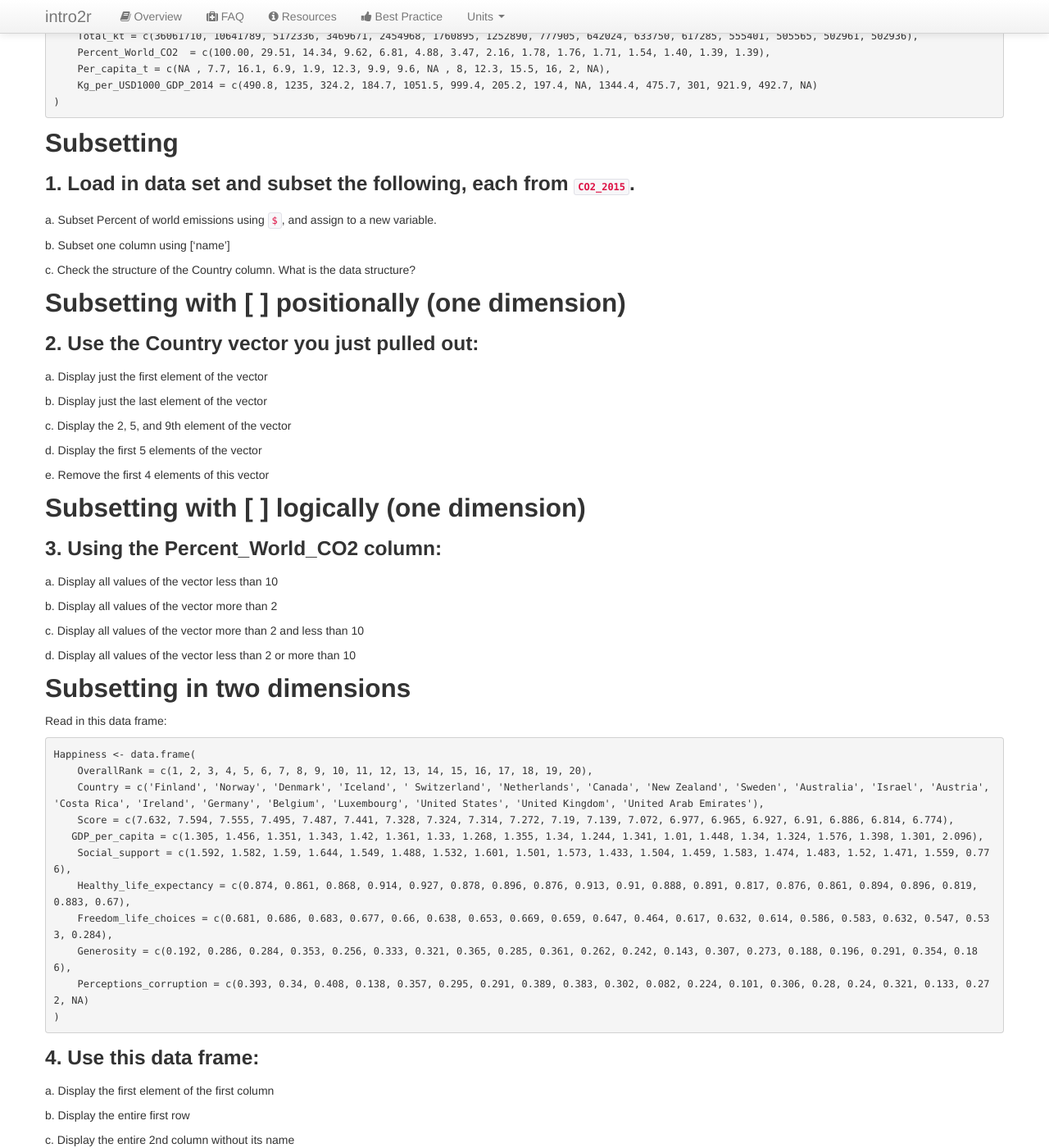
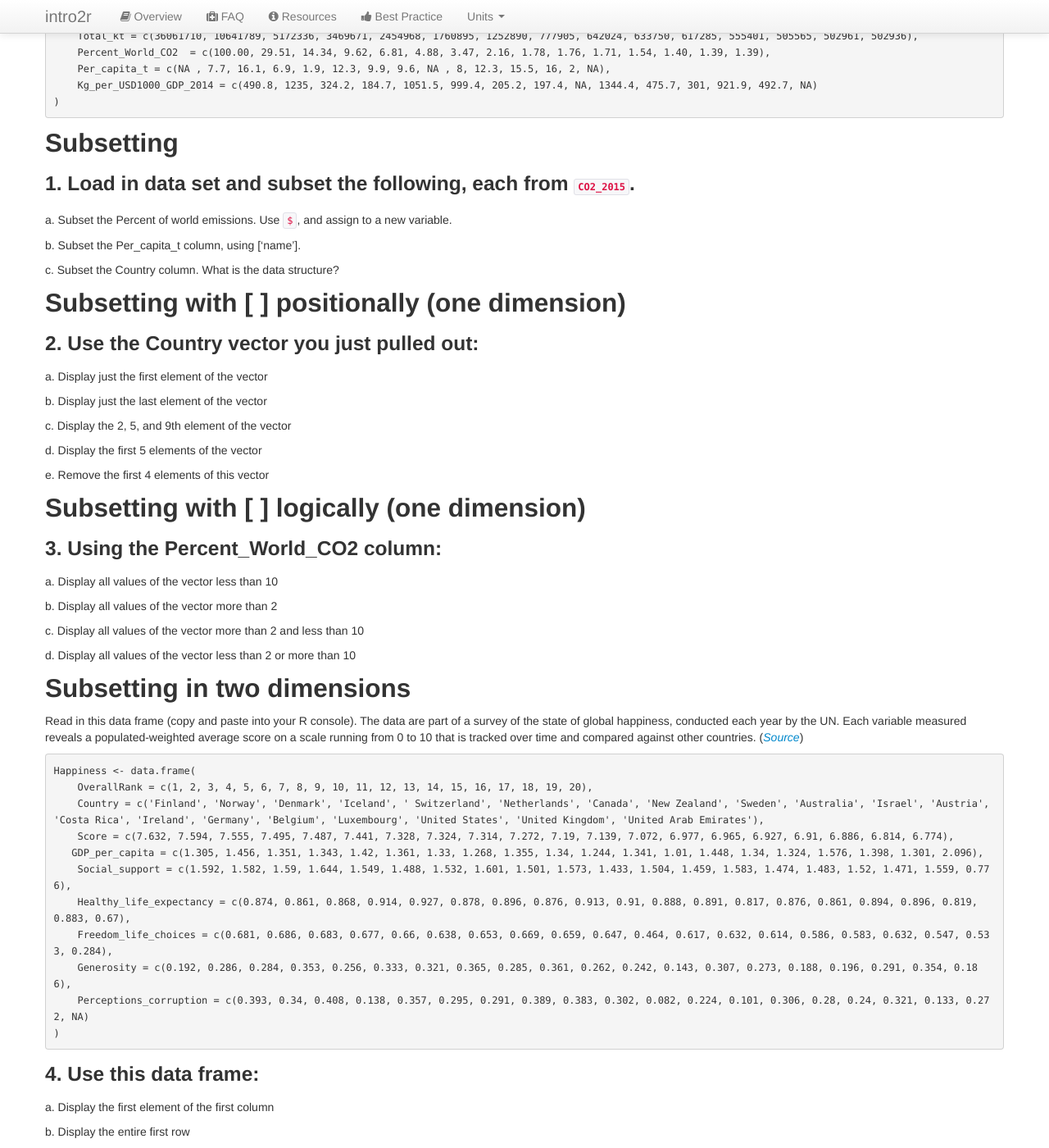
Before and after one commit to intro2r/intro2r, a Jekyll site: the page built from unit2/labs.md, in a window 1280 px wide and 1400 px high, scrolled down 2234 px. Shown: the whole window at 82% size. Built offline with Jekyll 4.4.1, drawn with Linux system fonts in a browser that asks for light colours; some of the changed text lies outside the part shown.

Commit message:
Update labs.md

````diff
--- a/unit2/labs.md
+++ b/unit2/labs.md
@@ -26,7 +26,7 @@
  d. Give the matrix column names (whatever you want).
 
 
-## 2. Create vectors from shoe size, favorite animal, pineapple yes/no
+## 2. Create vectors from shoe size, number of siblings, and pineapple yes/no
 
 
 **Table 1.** Ten random responses from the class survey.
@@ -45,7 +45,7 @@
 | 167    | Brown     | 8.5       | 5        | 3500     | 0        | Hufflepuff | 27         | Blue      | Coffee     | Disgusting | Yes         | Neither     |
 {: .table table-bordered .table-striped}
 
- a. Using these vectors, create a matrix.
+ a. Using these vectors, create a matrix. Ensure that all vectors are numeric or integers (you may need to re-code them).
 
  b. Convert this matrix to a data frame (you may need to google or find external help).
 
@@ -88,9 +88,9 @@
 
  b. What are the dimensions of the data frame?
 
- c. What is the mean of Harvested area?
+ c. What is the mean harvested area across all countries?
 
- d. What is the minimum apple production?
+ d. What is the minimum apple production across all countries?
 
  e. Plot the values of apple production on harvested area.
 
@@ -115,11 +115,11 @@
 
 ### 1.  Load in data set and subset the following, each from `CO2_2015`.
 
- a. Subset Percent of world emissions using `$`, and assign to a new variable.
+ a. Subset the Percent of world emissions. Use `$`, and assign to a new variable.
 
- b. Subset one column using ['name']
+ b. Subset the Per_capita_t column, using ['name'].
 
- c. Check the structure of the Country column. What is the data structure?
+ c. Subset the Country column. What is the data structure?
 
 
 
@@ -153,7 +153,8 @@
 
 ## Subsetting in two dimensions
 
-Read in this data frame:
+Read in this data frame (copy and paste into your R console).
+The data are part of a survey of the state of global happiness, conducted each year by the UN. Each variable measured reveals a populated-weighted average score on a scale running from 0 to 10 that is tracked over time and compared against other countries. (*[Source](https://en.wikipedia.org/wiki/World_Happiness_Report)*)
 ```r
 Happiness <- data.frame(
     OverallRank = c(1, 2, 3, 4, 5, 6, 7, 8, 9, 10, 11, 12, 13, 14, 15, 16, 17, 18, 19, 20),
````
